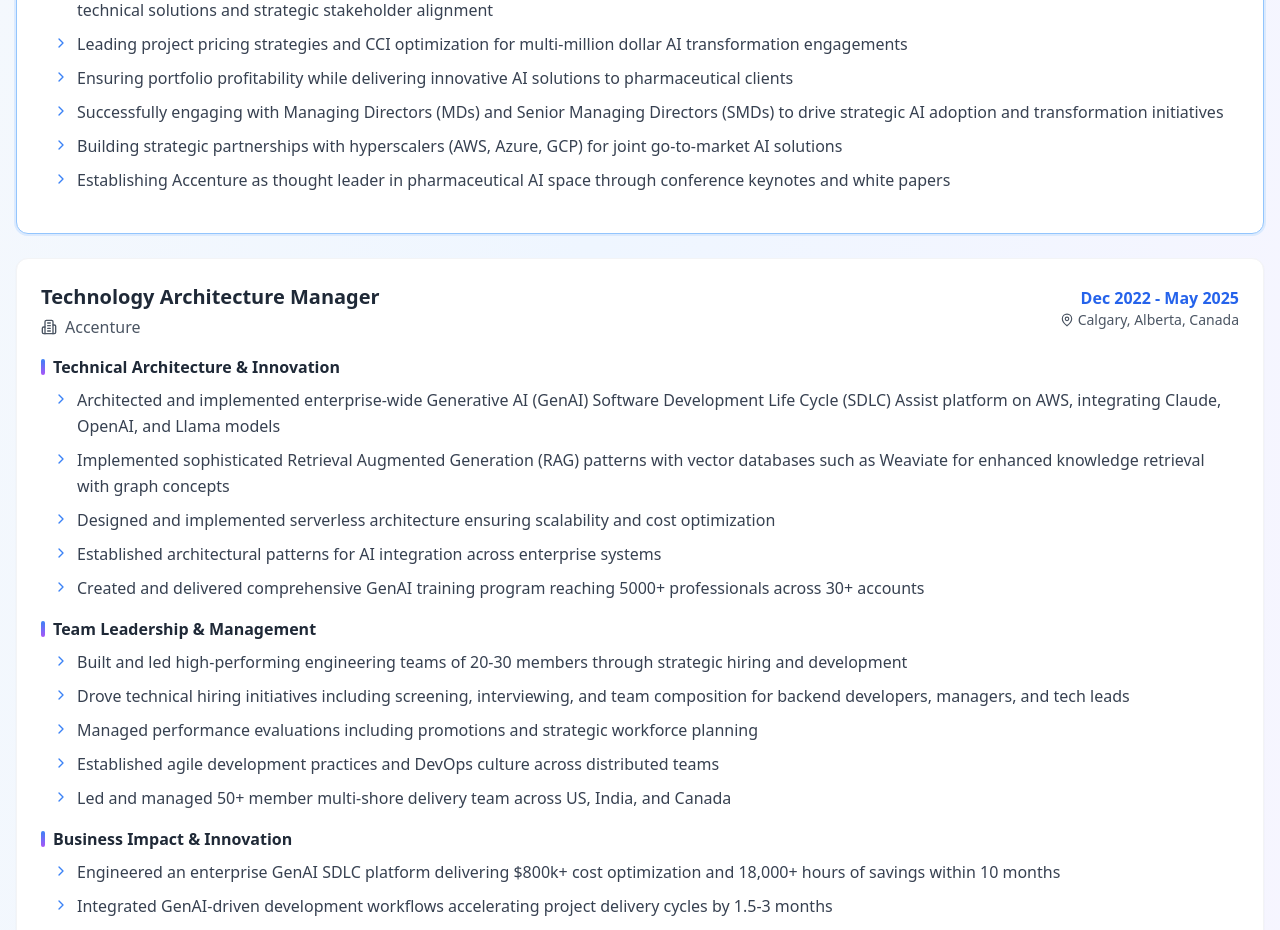
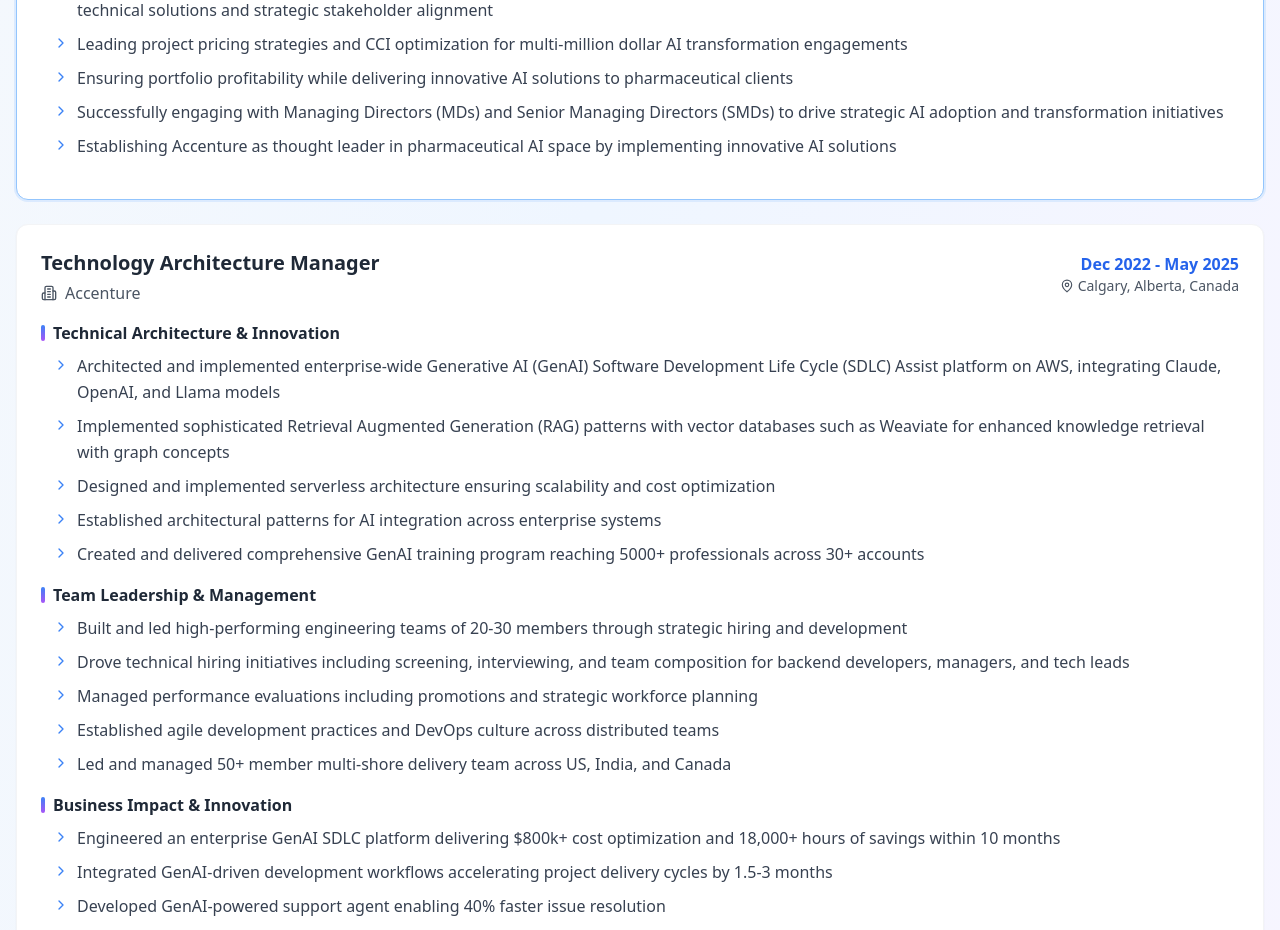
Before and after one commit to raghavgrover13/raghavgroverresume, a React (Create React App) app: page / in a window 1280 px wide. Shown: the part 3720-4650 px from the top of the page. Built offline with nearby package versions, Linux system fonts and the light colour scheme.

Commit message:
Update Resume.jsx
Updated content

```diff
--- a/src/components/Resume.jsx
+++ b/src/components/Resume.jsx
@@ -212,8 +212,7 @@
             "Leading project pricing strategies and CCI optimization for multi-million dollar AI transformation engagements",
             "Ensuring portfolio profitability while delivering innovative AI solutions to pharmaceutical clients",
             "Successfully engaging with Managing Directors (MDs) and Senior Managing Directors (SMDs) to drive strategic AI adoption and transformation initiatives",
-            "Building strategic partnerships with hyperscalers (AWS, Azure, GCP) for joint go-to-market AI solutions",
-            "Establishing Accenture as thought leader in pharmaceutical AI space through conference keynotes and white papers"
+            "Establishing Accenture as thought leader in pharmaceutical AI space by implementing innovative AI solutions "
           ]
         }
       ]
```
